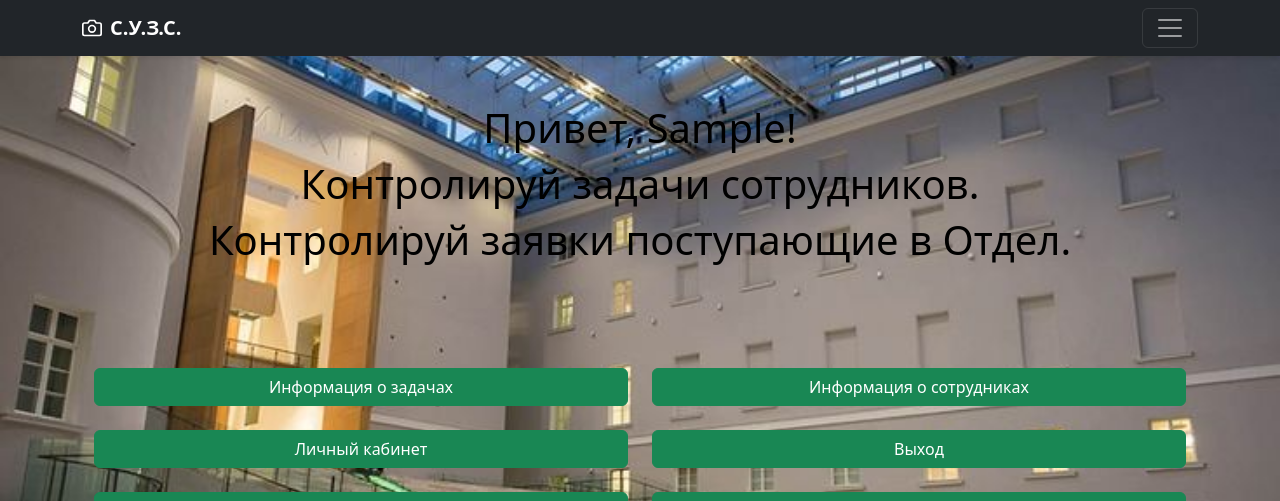
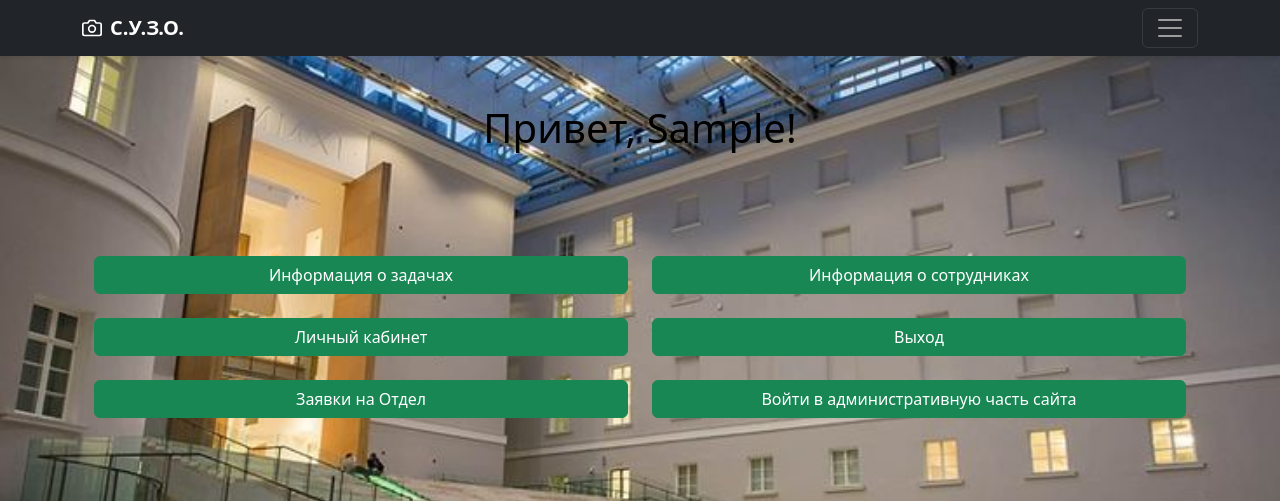
Before and after one commit to SergeiVokhminov/My_OGSH_Project, a Django app: page / in a window 1280 px wide. Shown: the top 501 px of the page. Run offline with Django 5.2, Linux system fonts and the light colour scheme; the visitor is signed in with stand-in values (Sample User, id 1); some libraries are stand-ins or nearby versions.

Commit message:
обновлены шаблоны страниц base и home приложения users

```diff
--- a/users/templates/users/base.html
+++ b/users/templates/users/base.html
@@ -20,10 +20,11 @@
             <div class="container">
                 <div class="row">
                     <div class="col-sm-8 col-md-7 py-4">
-                        <h4>С.У.З.С.</h4>
+                        <h4>С.У.З.О.</h4>
                         <p class="text-body-secondary">
-                            Сервер управления задачами сотрудников - это отличное место для управления задачами сотрудников.
-                            Вы можете организовать постановку, контроль, управления задачами сотрудников.
+                            Сервис Управления Задачами Отдела - Это отличное место для управления задачами Отдела.
+                            Вы можете организовать постановку, контроль, управления задачами сотрудников
+                            и заявками Отдела.
                         </p>
                     </div>
                     <div class="col-sm-4 offset-md-1 py-4">
@@ -44,7 +45,7 @@
                         <path d="M23 19a2 2 0 0 1-2 2H3a2 2 0 0 1-2-2V8a2 2 0 0 1 2-2h4l2-3h6l2 3h4a2 2 0 0 1 2 2z"/>
                         <circle cx="12" cy="13" r="4"/>
                     </svg>
-                    <strong>С.У.З.С.</strong>
+                    <strong>С.У.З.О.</strong>
                 </a>
                 <button class="navbar-toggler" type="button" data-bs-toggle="collapse" data-bs-target="#navbarHeader" aria-controls="navbarHeader" aria-expanded="false" aria-label="Toggle navigation">
                     <span class="navbar-toggler-icon"></span>
--- a/users/templates/users/home.html
+++ b/users/templates/users/home.html
@@ -5,14 +5,12 @@
 <section class="py-5 text-center container">
     {% if user.is_superuser %}
         <h1 class="fw-light">Привет, {{ user.first_name | default:user.email }}!</h1>
-        <h1 class="fw-light">Контролируй задачи сотрудников.</h1>
-        <h1 class="fw-light">Контролируй заявки поступающие в Отдел.</h1>
     {% elif user.is_authenticated %}
         <h1 class="fw-light">Привет, {{ user.first_name | default:user.email }}</h1>
         <h1 class="fw-light">Проверь свои задачи.</h1>
     {% else %}
         <h1 class="display-6">Сервис управления задачами сотрудников</h1>
-        <p class="lead">С.У.З.С. - это отличный вариант управлять задачами сотрудников.</p>
+        <p class="lead">С.У.З.С. - это отличный вариант управлять задачами сотрудников и заявками Отдела.</p>
     {% endif %}
 </section>
 <section class="py-5 text-center container">
```
